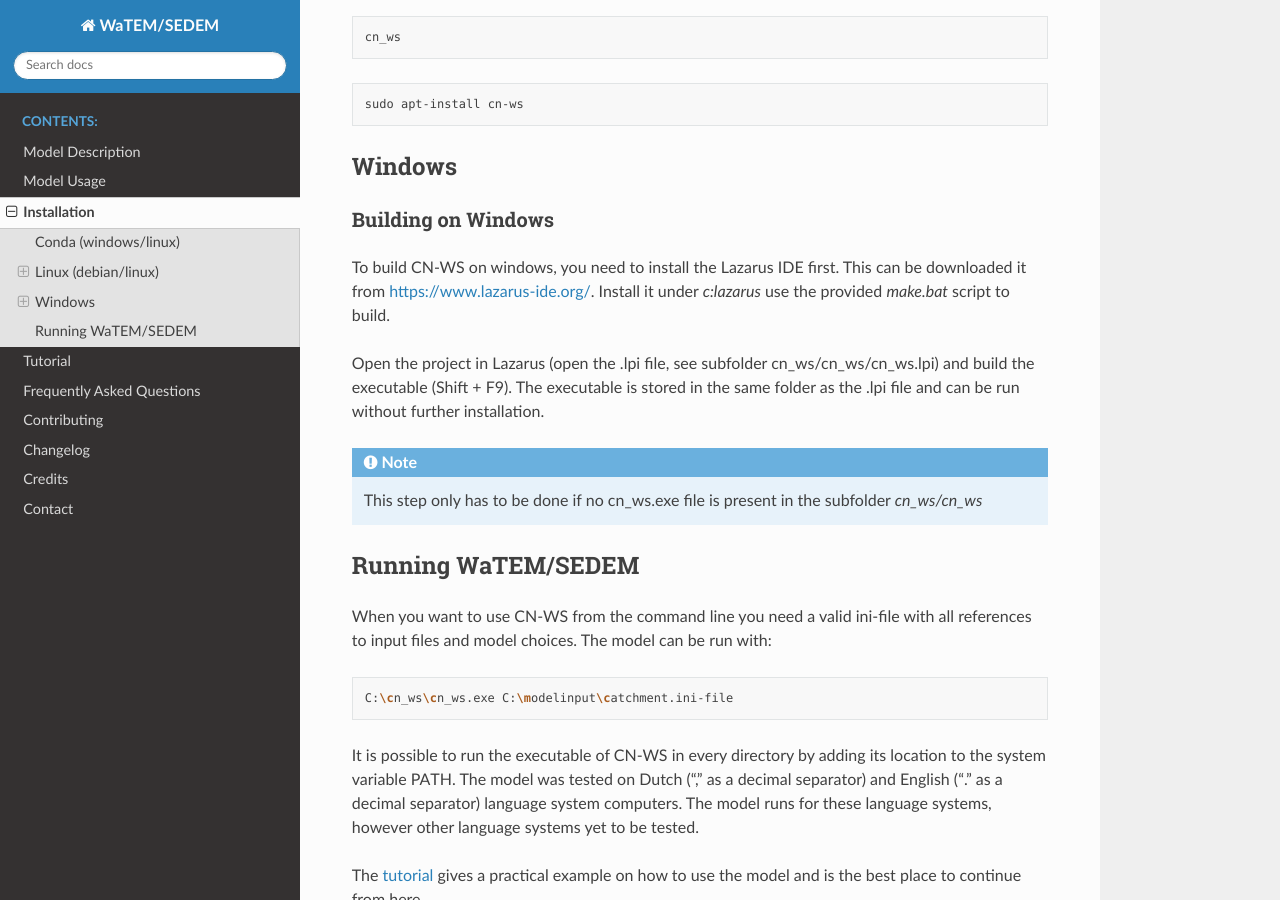
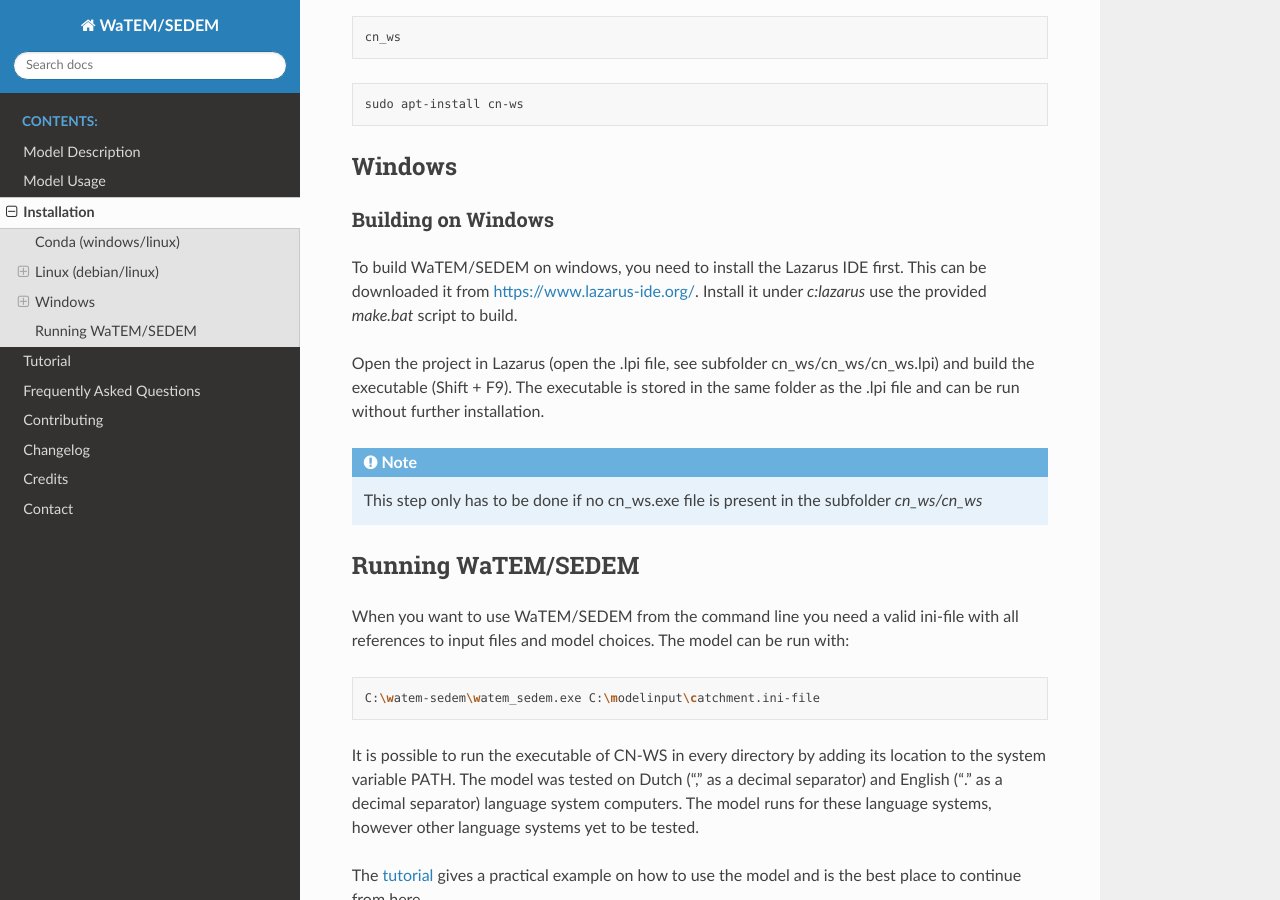
Before and after one commit to watem-sedem/watem-sedem, a Sphinx documentation site: the page built from docs/installation.rst, in a window 1280 px wide and 900 px high, scrolled down 1317 px. Built offline with Sphinx 7.4.7 and the Read the Docs theme 2.0.0, drawn with Linux system fonts in a browser that asks for light colours.

Commit message:
Change cn-ws to watem-sedem

```diff
--- a/docs/installation.rst
+++ b/docs/installation.rst
@@ -81,7 +81,7 @@
 Building on Windows
 ===================
 
-To build CN-WS on windows, you need to install the Lazarus IDE first.
+To build WaTEM/SEDEM on windows, you need to install the Lazarus IDE first.
 This can be downloaded it from https://www.lazarus-ide.org/. Install it under `c:\lazarus` use the provided `make.bat` script to build.
 
 Open the project in Lazarus (open the .lpi file, see subfolder cn_ws/cn_ws/cn_ws.lpi)
@@ -95,12 +95,12 @@
 Running WaTEM/SEDEM
 *******************
 
-When you want to use CN-WS from the command line you need a valid ini-file with
+When you want to use WaTEM/SEDEM from the command line you need a valid ini-file with
 all references to input files and model choices. The model can be run with:
 
 .. code-block:: shell
 
-	C:\cn_ws\cn_ws.exe C:\modelinput\catchment.ini-file
+	C:\watem-sedem\watem_sedem.exe C:\modelinput\catchment.ini-file
 
 It is possible to run the executable of CN-WS in every directory by adding its
 location to the system variable PATH. The model was tested on Dutch
--- a/docs/tutorial.rst
+++ b/docs/tutorial.rst
@@ -117,7 +117,7 @@
 
 .. code-block::
 
-    cn_ws <path to cn-ws repository>/watem-sedem/docs/tutorials/tutorial_2.ini
+    watem_sedem <path to watem-sedem repository>/watem-sedem/docs/tutorials/tutorial_2.ini
 
 The following output rasters will emerge in the output folder:
 
```
Also changed, not shown: README.md (+1 -1 lines), 2 other files.
